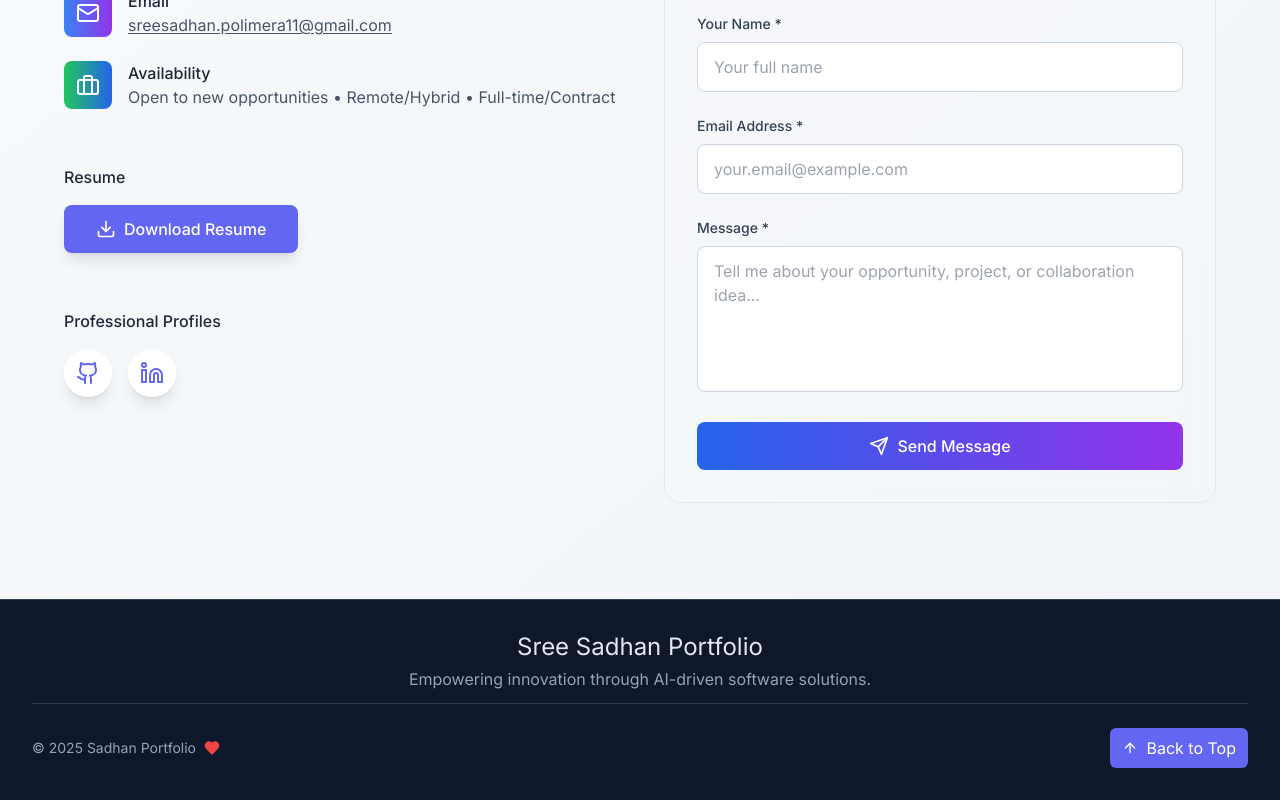
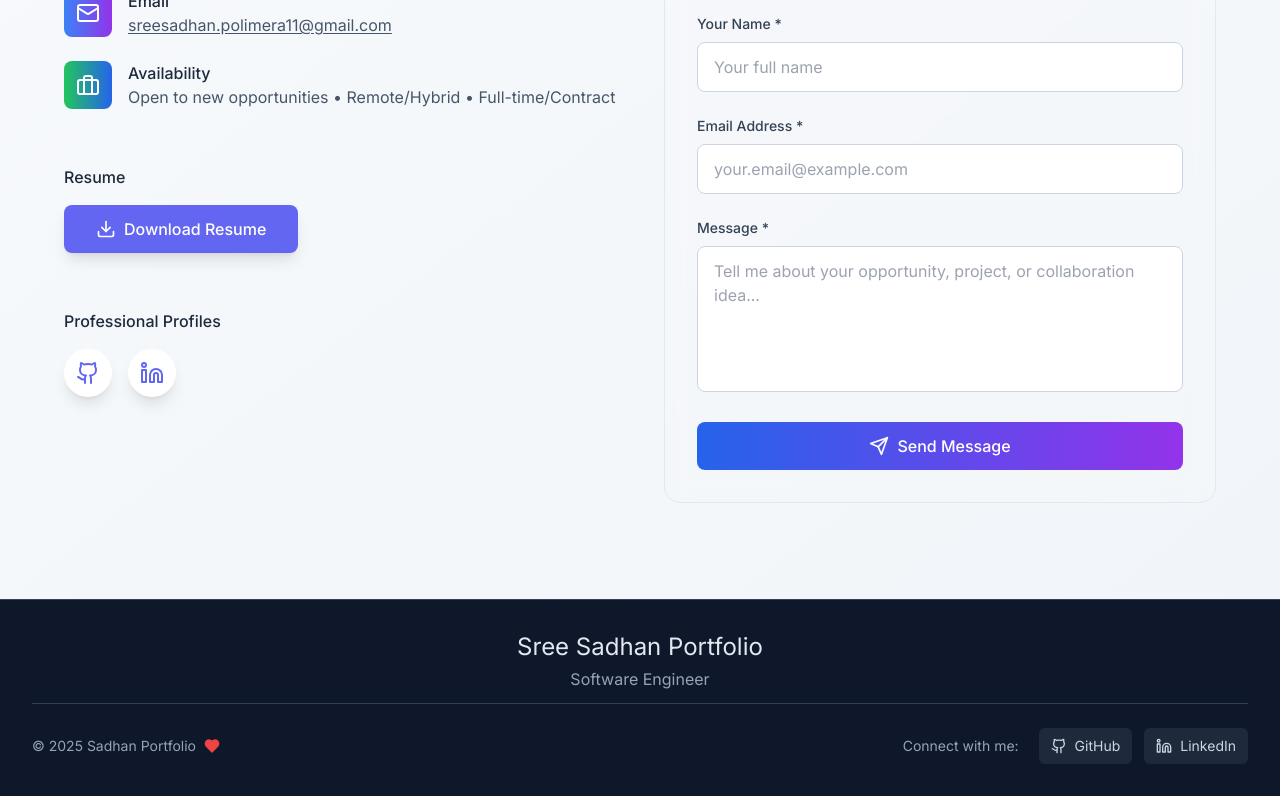
Before and after one commit to sreesadhan7/Sadhan-Portfolio, a Next.js app: page / in a window 1280 px wide. Shown: the part 7969-8769 px from the top of the page. Built offline with nearby package versions, Linux system fonts and the light colour scheme; no server answers.

Commit message:
Portfolio Commit

```diff
--- a/src/components/Footer.tsx
+++ b/src/components/Footer.tsx
@@ -1,14 +1,21 @@
 'use client'
 
 import { motion } from 'framer-motion'
-import { ArrowUp, Heart } from 'lucide-react'
+import { Heart, Github, Linkedin, ExternalLink } from 'lucide-react'
+import { socialLinks } from '@/data/portfolio'
 
 export function Footer() {
   const currentYear = new Date().getFullYear()
 
-  const scrollToTop = () => {
-    // Always scroll the main window to top
-    window.scrollTo({ top: 0, behavior: 'smooth' })
+  const getIcon = (iconName: string) => {
+    switch (iconName) {
+      case 'github':
+        return <Github className="w-4 h-4" />
+      case 'linkedin':
+        return <Linkedin className="w-4 h-4" />
+      default:
+        return <ExternalLink className="w-4 h-4" />
+    }
   }
 
   return (
@@ -19,7 +26,7 @@ export function Footer() {
         {/* Portfolio Heading */}
         <h2 className="text-2xl text-slate-200 mb-1">Sree Sadhan Portfolio</h2>
         {/* Impactful Caption */}
-        <p className="text-base text-slate-400 mb-3">Empowering innovation through AI-driven software solutions.</p>
+        <p className="text-base text-slate-400 mb-3">Software Engineer</p>
         {/* Full-width divider after caption */}
         <hr className="absolute left-0 w-full border-slate-700 dark:border-slate-800" style={{ borderTopWidth: 1, position: 'relative', marginBottom: '1.5rem' }} />
         {/* Footer Content */}
@@ -28,15 +35,28 @@ export function Footer() {
             © {currentYear} Sadhan Portfolio
             <Heart className="w-4 h-4 text-red-500 ml-2 inline" fill="#ef4444" />
           </div>
-          <motion.button
-            onClick={scrollToTop}
-            whileHover={{ scale: 1.05, y: -2 }}
-            whileTap={{ scale: 0.95 }}
-            className="flex items-center gap-2 bg-portfolio-primary hover:bg-portfolio-secondary text-white px-3 py-2 rounded-md transition-all duration-300"
-          >
-            <ArrowUp className="w-4 h-4" />
-            <span>Back to Top</span>
-          </motion.button>
+
+          {/* Social Links */}
+          <div className="flex items-center gap-3">
+            <span className="text-sm text-slate-400 mr-2">Connect with me:</span>
+            {socialLinks.map((link, index) => (
+              <motion.a
+                key={link.platform}
+                href={link.url}
+                target="_blank"
+                rel="noopener noreferrer"
+                whileHover={{ scale: 1.1, y: -2 }}
+                whileTap={{ scale: 0.95 }}
+                className="flex items-center gap-2 bg-slate-800 hover:bg-portfolio-primary text-slate-300 hover:text-white px-3 py-2 rounded-md transition-all duration-300"
+                initial={{ opacity: 0, y: 20 }}
+                animate={{ opacity: 1, y: 0 }}
+                transition={{ delay: index * 0.1 }}
+              >
+                {getIcon(link.icon)}
+                <span className="text-sm">{link.platform}</span>
+              </motion.a>
+            ))}
+          </div>
         </div>
       </div>
     </footer>
--- a/src/components/Navigation.tsx
+++ b/src/components/Navigation.tsx
@@ -21,9 +21,58 @@ export function Navigation() {
   }, [])
 
   const handleNavClick = (href: string) => {
+    // Close menu first
     setIsOpen(false)
-    scrollToSection(href.replace('#', ''))
+
+    // Add a small delay to ensure menu closes before scrolling
+    // This helps with Android browsers
+    setTimeout(() => {
+      scrollToSection(href.replace('#', ''))
+    }, 100)
   }
+
+  const handleMenuToggle = () => {
+    setIsOpen(!isOpen)
+  }
+
+  // Close menu when clicking outside (Android compatibility)
+  useEffect(() => {
+    const handleOutsideClick = (event: Event) => {
+      const target = event.target as HTMLElement
+      if (isOpen && !target.closest('nav')) {
+        setIsOpen(false)
+      }
+    }
+
+    // Handle escape key
+    const handleEscKey = (event: KeyboardEvent) => {
+      if (event.key === 'Escape' && isOpen) {
+        setIsOpen(false)
+      }
+    }
+
+    if (isOpen) {
+      // Prevent body scroll when menu is open (iOS Safari fix)
+      document.body.style.overflow = 'hidden'
+      document.body.style.height = '100%'
+
+      document.addEventListener('touchstart', handleOutsideClick, { passive: true })
+      document.addEventListener('click', handleOutsideClick)
+      document.addEventListener('keydown', handleEscKey)
+    } else {
+      // Restore body scroll
+      document.body.style.overflow = ''
+      document.body.style.height = ''
+    }
+
+    return () => {
+      document.body.style.overflow = ''
+      document.body.style.height = ''
+      document.removeEventListener('touchstart', handleOutsideClick)
+      document.removeEventListener('click', handleOutsideClick)
+      document.removeEventListener('keydown', handleEscKey)
+    }
+  }, [isOpen])
 
   const scrollToTop = () => {
     window.scrollTo({ top: 0, behavior: 'smooth' })
@@ -103,7 +152,7 @@ export function Navigation() {
             <motion.button
               whileHover={{ scale: 1.05 }}
               whileTap={{ scale: 0.95 }}
-              onClick={() => setIsOpen(!isOpen)}
+              onClick={handleMenuToggle}
               className="md:hidden p-2 text-gray-700 hover:text-portfolio-primary transition-colors duration-300 dark:text-gray-300"
             >
               {isOpen ? <X className="w-5 h-5 xs:w-6 xs:h-6" /> : <Menu className="w-5 h-5 xs:w-6 xs:h-6" />}
@@ -122,14 +171,16 @@ export function Navigation() {
               className="md:hidden bg-white dark:bg-slate-900 border-t border-gray-200/20 dark:border-gray-700/20 absolute left-0 right-0 top-full z-50 min-h-screen"
             >
               <div className="container-max py-3 xs:py-4 space-y-3 xs:space-y-4">
-                {navigationItems.map((item) => (
+                {navigationItems.map((item, index) => (
                   <motion.button
                     key={item.href}
                     initial={{ x: -20, opacity: 0 }}
                     animate={{ x: 0, opacity: 1 }}
                     exit={{ x: -20, opacity: 0 }}
+                    transition={{ delay: index * 0.1 }}
                     onClick={() => handleNavClick(item.href)}
-                    className="block w-full text-left text-gray-700 hover:text-portfolio-primary transition-colors duration-300 font-medium py-2 dark:text-gray-300 text-sm xs:text-base"
+                    className="block w-full text-left text-gray-700 hover:text-portfolio-primary active:text-portfolio-primary transition-colors duration-300 font-medium py-3 px-2 dark:text-gray-300 text-sm xs:text-base rounded-lg hover:bg-gray-100 dark:hover:bg-slate-800 active:bg-gray-200 dark:active:bg-slate-700 touch-manipulation"
+                    style={{ WebkitTapHighlightColor: 'transparent' }}
                   >
                     {item.label}
                   </motion.button>
@@ -140,13 +191,15 @@ export function Navigation() {
                   initial={{ x: -20, opacity: 0 }}
                   animate={{ x: 0, opacity: 1 }}
                   exit={{ x: -20, opacity: 0 }}
+                  transition={{ delay: navigationItems.length * 0.1 }}
                   className="pt-3 xs:pt-4 border-t border-gray-200/20 dark:border-gray-700/20"
                 >
                   <a
                     href="/resume.pdf"
                     target="_blank"
                     rel="noopener noreferrer"
-                    className="block w-full text-left text-portfolio-primary hover:text-portfolio-secondary transition-colors duration-300 font-medium py-2 flex items-center gap-2 text-sm xs:text-base"
+                    className="block w-full text-left text-portfolio-primary hover:text-portfolio-secondary active:text-portfolio-secondary transition-colors duration-300 font-medium py-3 px-2 flex items-center gap-2 text-sm xs:text-base rounded-lg hover:bg-gray-100 dark:hover:bg-slate-800 active:bg-gray-200 dark:active:bg-slate-700 touch-manipulation"
+                    style={{ WebkitTapHighlightColor: 'transparent' }}
                   >
                     <svg className="w-4 h-4 xs:w-5 xs:h-5" fill="none" stroke="currentColor" viewBox="0 0 24 24">
                       <path strokeLinecap="round" strokeLinejoin="round" strokeWidth={2} d="M12 10v6m0 0l-3-3m3 3l3-3m2 8H7a2 2 0 01-2-2V5a2 2 0 012-2h5.586a1 1 0 01.707.293l5.414 5.414a1 1 0 01.293.707V19a2 2 0 01-2 2z" />
--- a/src/lib/utils.ts
+++ b/src/lib/utils.ts
@@ -40,6 +40,46 @@ export function debounce<T extends (...args: any[]) => any>(
 export function scrollToSection(sectionId: string) {
   const element = document.getElementById(sectionId)
   if (element) {
-    element.scrollIntoView({ behavior: "smooth" })
+    // Get element position relative to document
+    const elementTop = element.offsetTop
+    const navHeight = 80 // Account for fixed navigation height
+    const targetPosition = elementTop - navHeight
+
+    // Use window.scrollTo for better cross-browser compatibility
+    // Especially important for Android browsers
+    try {
+      window.scrollTo({
+        top: targetPosition,
+        behavior: 'smooth'
+      })
+    } catch (error) {
+      // Fallback for older browsers that don't support smooth behavior
+      window.scrollTo(0, targetPosition)
+    }
+
+    // Additional fallback using requestAnimationFrame for Android compatibility
+    if (window.scrollY !== targetPosition) {
+      const startTime = performance.now()
+      const startPosition = window.scrollY
+      const distance = targetPosition - startPosition
+      const duration = 800 // 800ms animation
+
+      const animate = (currentTime: number) => {
+        const elapsedTime = currentTime - startTime
+        const progress = Math.min(elapsedTime / duration, 1)
+
+        // Easing function for smooth animation
+        const easeInOutCubic = (t: number) => t < 0.5 ? 4 * t * t * t : (t - 1) * (2 * t - 2) * (2 * t - 2) + 1
+        const currentPosition = startPosition + distance * easeInOutCubic(progress)
+
+        window.scrollTo(0, currentPosition)
+
+        if (progress < 1) {
+          requestAnimationFrame(animate)
+        }
+      }
+
+      requestAnimationFrame(animate)
+    }
   }
 }
```
